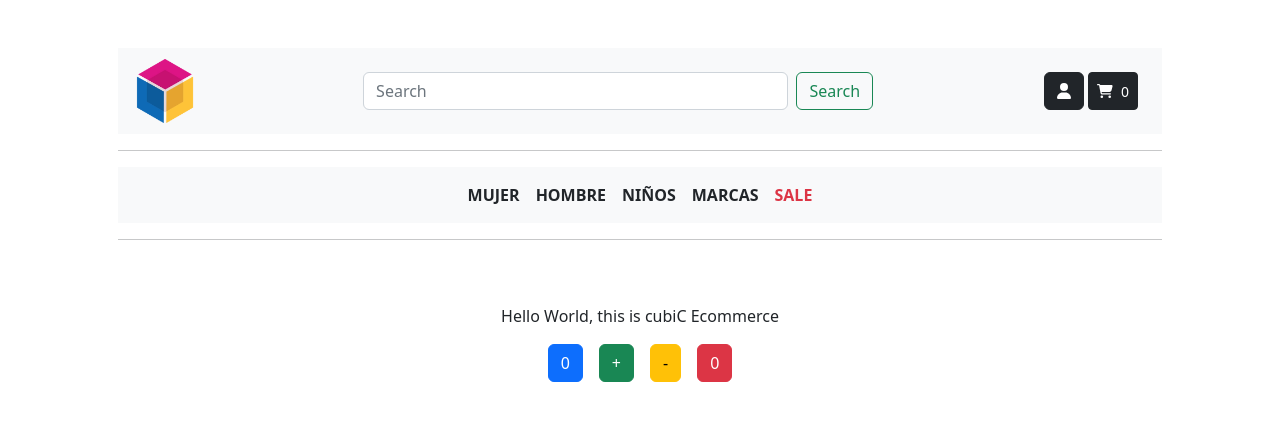
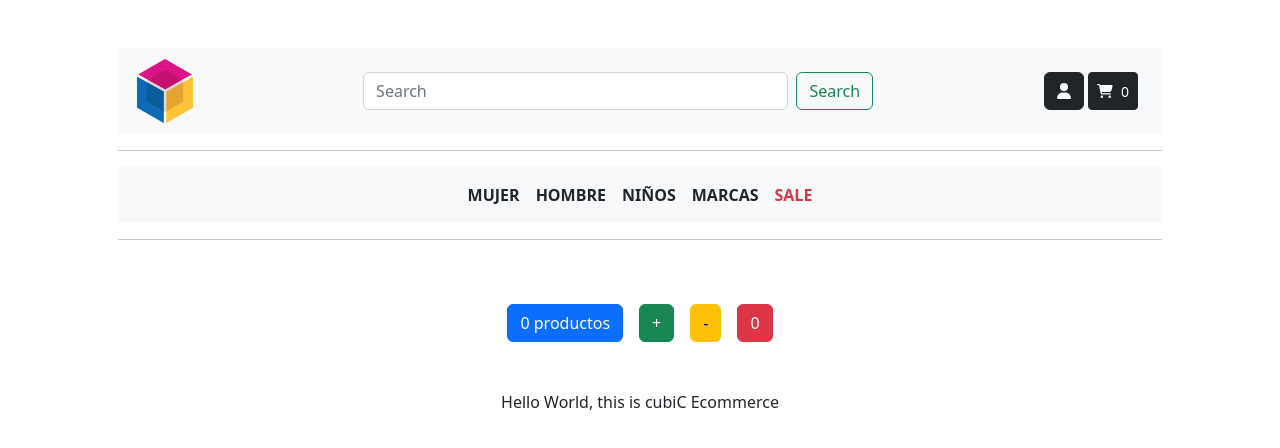
Before and after one commit to roabaz/react, a React (Create React App) app: page / in a window 1280 px wide. Shown: the top 448 px of the page. Built offline with nearby package versions, Linux system fonts and the light colour scheme.

Commit message:
textos, identado

```diff
--- a/src/includes/main.jsx
+++ b/src/includes/main.jsx
@@ -1,5 +1,5 @@
 
-import React, {useState} from 'react';
+import React, { useState } from 'react';
 
 export const Main = (params) => {
     const [count, setCountValue] = useState(0);
@@ -22,12 +22,13 @@ export const Main = (params) => {
 
         <div className="container text-center p-5">
 
-            <p>{params.content}</p>
-
-            <button className="btn btn-primary mx-2"> {count} </button>
+            <button className="btn btn-primary mx-2"> {count} productos </button>
             <button className="btn btn-success mx-2" onClick={addCount}>+</button>
             <button className="btn btn-warning mx-2" onClick={lessCount}>-</button>
             <button className="btn btn-danger mx-2" onClick={clearCount}>0</button>
+
+            <p className='p-5'>{params.content}</p>
+
         </div>
 
     );
```
Lines whose indentation alone changed are shown as unchanged.
